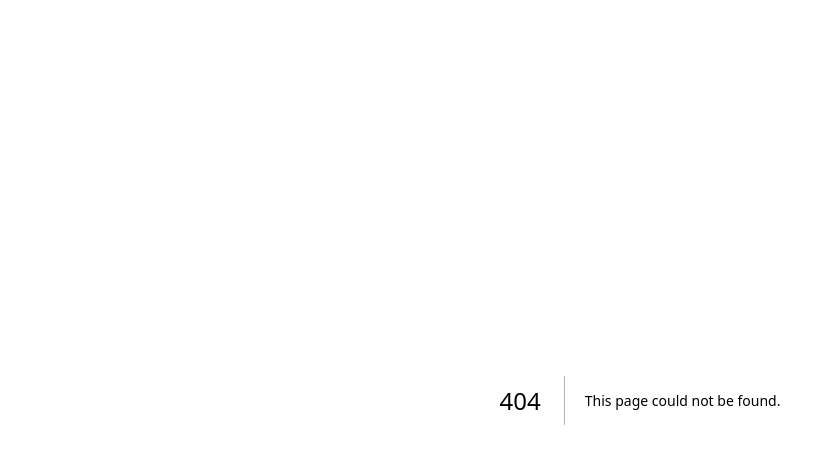
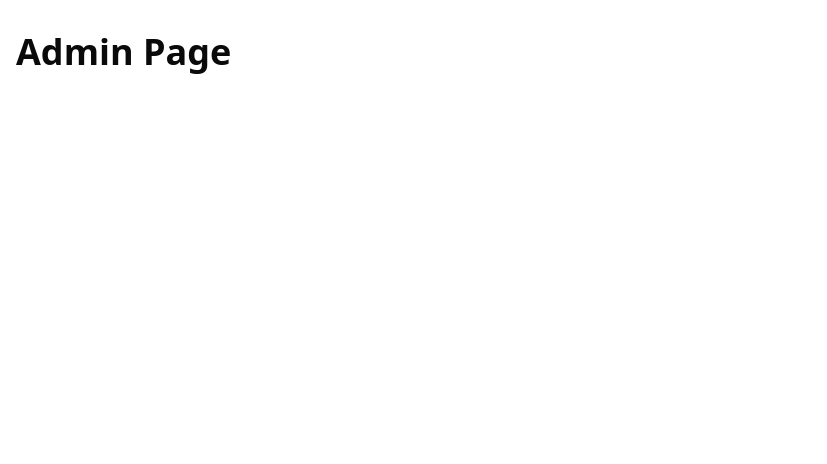
Before and after one commit to PortableIsolatedEnvironment/WebApp, a Next.js app in the folder webapp/: page /admin in a window 1280 px wide. Before the commit this address had no page. Shown: the top 464 px of the page, without its empty margins (0-827 px from the left). Built offline with nearby package versions, Linux system fonts and the light colour scheme.

Commit message:
Admin Page, Create Exam and Sessions Page

```diff
--- /dev/null
+++ b/webapp/src/app/admin/page.js
@@ -0,0 +1,8 @@
+
+export default async function AdminPage({ params }) {
+    return (
+      <div className="container mx-auto px-4 py-8">
+        <h1 className="text-4xl font-bold">Admin Page</h1>
+    </div>
+    );
+  }
--- /dev/null
+++ b/webapp/src/app/course/[id]/[exam_id]/[session_id]/[nmec]/page.js
@@ -0,0 +1,9 @@
+
+
+export default async function MonitoringPage({params}){
+      return (
+        <div className="container mx-auto px-4 py-8">
+          <h1 className="text-4xl font-bold">Individual Monitoring Page</h1>
+      </div>
+      );
+}
--- a/webapp/src/app/course/[id]/[exam_id]/[session_id]/page.js
+++ b/webapp/src/app/course/[id]/[exam_id]/[session_id]/page.js
@@ -1,14 +1,10 @@
-import { headers } from "next/headers";
 import { Button } from "@/components/ui/button";
 
 export default async function SessionPage({ params }) {
-  const referer = headers().get("referer"); // get the referer header
-  console.log("Referer:", referer);
-  console.log("Previous page:", )
 
   return (
     <div className="container mx-auto px-4 py-8">
-      <h1 className="text-4xl font-bold">AAAAA</h1>
+      <h1 className="text-4xl font-bold">Session Page</h1>
 
       {/* Back button */}
       <div className="mt-8">
--- a/webapp/src/app/course/[id]/create/page.js
+++ b/webapp/src/app/course/[id]/create/page.js
@@ -1,7 +1,3 @@
-import { notFound } from "next/navigation";
-import Link from "next/link";
-
-
 
 
 export default function CreateExamPage() {
```
Also changed, not shown: webapp/src/app/course/[id]/page.js (+1 -6 lines), 1 other file (tests, documents, lock files or other folders).
